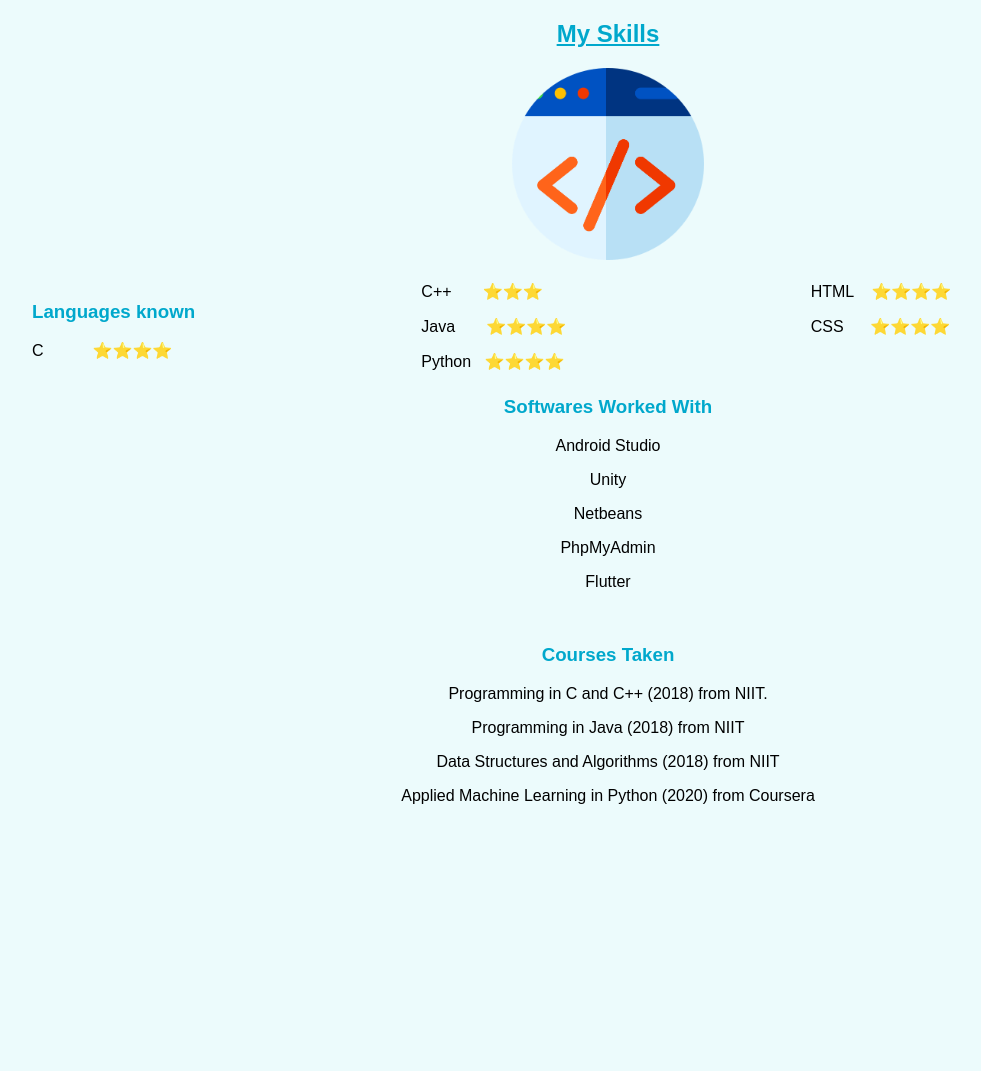
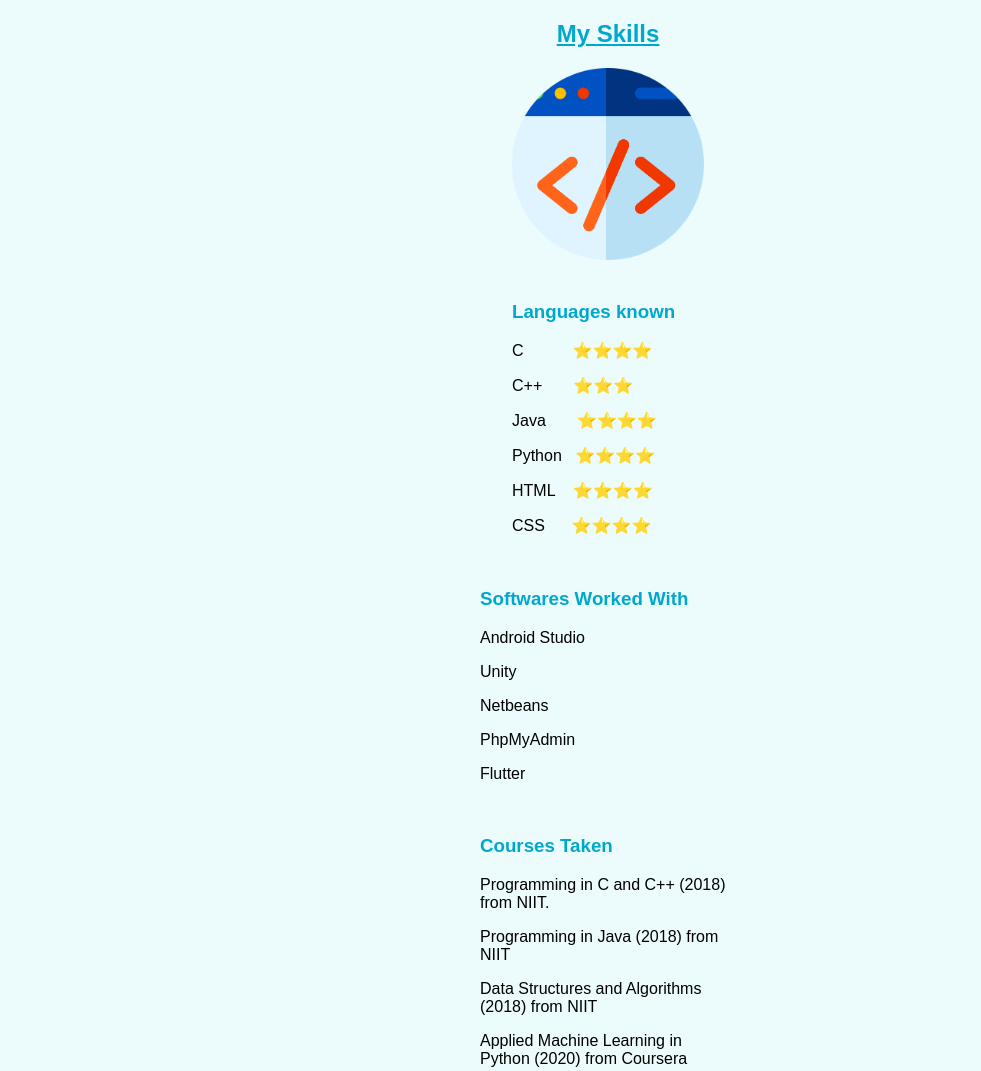
Before and after one commit to Preetism/cv_website, a plain HTML site: page skill.html in a window 1280 px wide. Shown: the whole page, without its empty margins (32-1013 px from the left). Before the commit the page ends 821 px from the top, so only its background shows below. Drawn offline with Linux system fonts and the light colour scheme.

Commit message:
Update css file

```diff
--- a/CSS/styles.css
+++ b/CSS/styles.css
@@ -129,10 +129,19 @@ a:hover{
 
 .onlyskill{
   text-align: left;
-  width:90%;
+  width:15%;
   margin:0 auto;
-  column-count:3;
+  /* column-count:3; */
 }
+
+.onlyskill_2{
+  text-align: left;
+  width:20%;
+  margin:0 auto;
+  /* column-count:3; */
+}
+
+
 
 .onlyproject{
   width: 50%;
```
